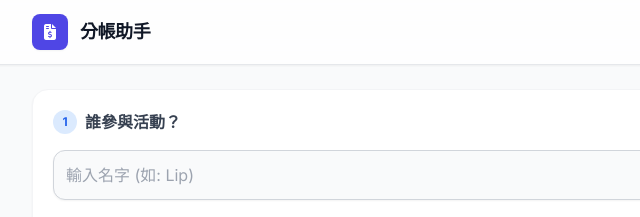
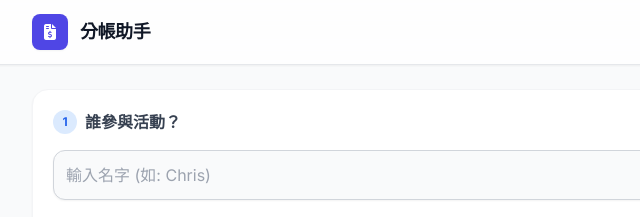
Before and after one commit to themediahub101-prog/BillSplitter, a plain HTML site: page index.html in a window 1280 px wide. Shown: the top 217 px of the page, 240-880 px from the left. Drawn offline with nearby package versions, Linux system fonts and the light colour scheme.

Commit message:
Add files via upload

```diff
--- a/index.html
+++ b/index.html
@@ -99,7 +99,7 @@
             </div>
 
             <div class="flex gap-3 mb-5">
-                <input type="text" id="newUserName" placeholder="輸入名字 (如: Lip)" enterkeyhint="done"
+                <input type="text" id="newUserName" placeholder="輸入名字 (如: Chris)" enterkeyhint="done"
                     class="flex-1 bg-gray-50 border border-gray-300 text-gray-900 rounded-xl focus:ring-2 focus:ring-primary focus:border-primary block p-3 outline-none transition shadow-sm"
                     onkeypress="handleUserEnter(event)">
                 <button onclick="addUser()" class="bg-primary active:bg-indigo-700 text-white font-medium rounded-xl px-5 shadow-sm active:scale-95 transition-transform flex items-center justify-center">
```
